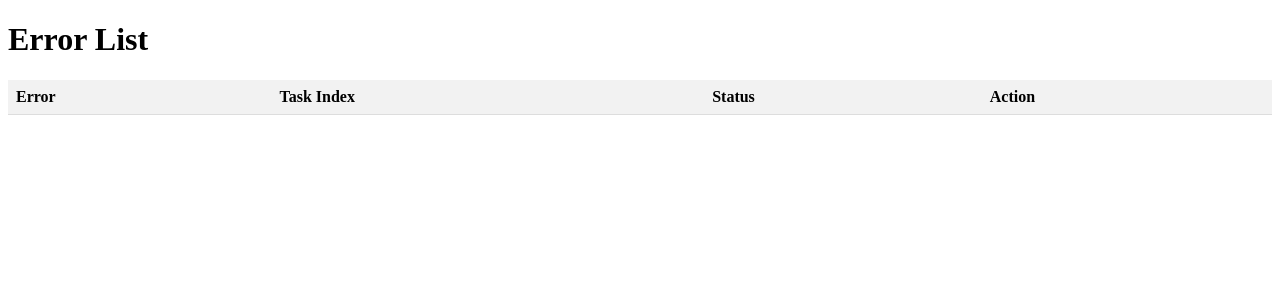
After one commit to StevenLi-phoenix/ping, a Flask app: page /error/reset in a window 1280 px wide. The commit adds this page. Shown: the top 300 px of the page. Run offline with Flask 2, Linux system fonts and the light colour scheme; data that the repository does not hold is empty.

Commit message:
V1.998 - add error fix html and revise(force) methods - add config for testing - changnig the format of css for status and list Known issue - the error can not delete errors when complete (error.html) - main.py can not send package at full capability - the list.html and status.html do not have a distribution - the list.html still return the full list of all tasks not returning pictures or process bar - the details.html can not display result - the status.html did not display rate of packages - the status.html did not display user(ip) for submitting

```diff
--- a/CONFIG.py
+++ b/CONFIG.py
@@ -1,4 +1,6 @@
 import requests
+
+test = False  # only worked on task_server.py side. does not affect client side
 
 LEVEL = 20  # info: 20
 LogDirectionary = "./log"
@@ -6,6 +8,9 @@ ICMP_ECHO_REQUEST = 8
 RETRY_TIMES = 3
 LOOPTIMEOUTSEC = 20
 DELAYONCRITICALERROR = 60
+
+# Define the size of the rolling window in minutes
+window_size = 60
 
 LOCAL_SERVER_IP = "http://127.0.0.1:8001" # FOR LOCAL SERVRE ONLY
 INTRA_SERVER_IP = "http://172.16.82.60:8001" # FOR INTRANET
--- a/main.py
+++ b/main.py
@@ -96,6 +96,7 @@ class worker:
     @atexit.register
     def stopLoop(self):
         self.working = False
+        self.sock.close()
 
 
 class sender(worker):
--- a/task_server.py
+++ b/task_server.py
@@ -1,33 +1,64 @@
 import os
+import time
+from datetime import datetime, timedelta
 
 from flask import Flask, request, jsonify, render_template
 import threading
 import atexit
 import json
 
+import CONFIG
+
+# todo: add a discribtion to both list and status
+
 app = Flask(__name__)
-
-# todo: auto update when task is done, like auto refresh the webpage but not refreshing the whole webpage
-# todo: add failure tracking below the tittle
-# todo: add current pending block to display
-
-tasks = {i: 0 for i in range(256)}
+if CONFIG.test:
+    tasks = {int(i + 12032): 0 for i in range(256)}
+else:
+    tasks = {i: 0 for i in range(256 * 256)}
 errors = []
 
 # Load the task list from disk when the program starts
 try:
-    with open('tasks.json') as f:
+    with open('tasks.json', 'r') as f:
         tasks = json.load(f)
+        tasks = {int(k): v for k, v in tasks.items()}
 except FileNotFoundError:
     pass
 
+# Load the task list from disk when the program starts
+try:
+    with open('errors.json', 'r') as f:
+        errors = json.load(f)
+except FileNotFoundError:
+    pass
+
+# Define a variable to keep track of the number of connections
+connections = []
+
+
+
+# Define a function to calculate the connection rate
+def calculate_rate():
+    # Get the current time
+    now = datetime.now()
+    # Filter the connections made within the last window_size minutes
+    recent_connections = [conn for conn in connections if now - conn < timedelta(minutes=CONFIG.window_size)]
+    # Calculate the connection rate as connections per minute
+    rate = len(recent_connections) / CONFIG.window_size
+    # Return the connection rate
+    return rate
 
 # Save the task list to disk when the program exits
 @atexit.register
-def save_task_list():
+def save_list():
+    for task_id in tasks.keys():
+        if tasks[task_id] == 1:
+            tasks[task_id] = 0  # reset task status cuz closing
     with open('tasks.json', 'w') as f:
         json.dump(tasks, f)
-
+    with open('errors.json', 'w') as f:
+        json.dump(errors, f)
 
 def reset_task_status(index):
     if tasks[index] == 1:
@@ -37,8 +68,8 @@ def reset_task_status(index):
 
 def get_task_status(task_id):
     """Return the status code for the given task ID."""
-    if str(task_id) in tasks:
-        return tasks[str(task_id)]
+    if int(task_id) in tasks:
+        return tasks[int(task_id)]
     else:
         return None
 
@@ -48,8 +79,7 @@ def save_result(task_id, result):
     ip1, ip2 = ip // 256, ip % 256
     filename = os.path.join("ip", str(ip1), str(ip2))
     os.makedirs(os.path.join("ip", str(ip1)), exist_ok=True)
-    with open(filename, "w") as f:
-        f.write(str(result))
+    json.dump(result, open(filename, "w"))
 
 
 @app.route('/get_task', methods=['GET'])
@@ -65,10 +95,12 @@ def get_task():
 
 @app.route('/submit_result', methods=['POST'])
 def submit_result():
-    task_index = request.json['task_index']
+    task_index = int(request.json['task_index'])
     result = request.json['result']
-    # length_of_data = len(result.get('result_data'))
-    if result.get('success') and result.get('result_data') and len(result.get('result_data')) == 65536:
+    result["time"] = int(time.time())
+    if task_index not in tasks.keys():
+        error = {'task_index': task_index, 'error': f'Index of {task_index} not found'}
+    elif result.get('success') and result.get('result_data') and len(result.get('result_data')) == 65536:
         tasks[task_index] = 2
         # start a new thread for saving returning time
         threading.Thread(target=save_result, args=(task_index, result)).start()
@@ -80,7 +112,7 @@ def submit_result():
         tasks[task_index] = 3
         error = {'task_index': task_index, 'error': 'Unknown error'}
     errors.append(error)
-    return jsonify({'success': False, 'error':error})
+    return jsonify({'success': False, 'error': error})
 
 
 @app.route('/add_task', methods=['POST'])
@@ -91,9 +123,15 @@ def add_task():
     return jsonify({'success': True, 'task_index': task_index})
 
 
-@app.route('/get_errors', methods=['GET'])
-def get_errors():
+@app.route('/error', methods=['GET'])
+def error():
     return jsonify(errors)
+
+
+# todo: add error handler page
+@app.route('/error/reset', methods=['GET'])
+def error_reset():
+    return render_template("error.html")
 
 
 @app.route('/get_pending', methods=['GET'])
@@ -122,11 +160,20 @@ def get_progress():
         'pending': {k: v for k, v in tasks.items() if v == 1}
     })
 
+@app.route('/rate')
+def rate():
+    # Append the current time to the connections list
+    connections.append(datetime.now())
+    # Calculate the connection rate
+    ratec = calculate_rate()
+    # Return a response with the current connection rate
+    return f'The current connection rate is {ratec:.2f} connections per minute.'
+
 
 @app.route('/')
 def index():
     """Display the task status page."""
-    return render_template('status.html', tasks=tasks, errors=errors)
+    return render_template('status.html', errors=errors)
 
 
 @app.route('/list')
@@ -138,17 +185,44 @@ def indexBlocks():
 @app.route('/details/<int:task_id>')
 def details(task_id):
     """Display the details for a specific task."""
-    status_code = get_task_status(task_id)
+    status_code = get_task_status(int(task_id))
     if status_code is None:
         return f"Task {task_id} not found"
     else:
+        # todo: if sucess open the saved file and render a 256*256 pixel map for succeed ip address
+        # todo: add a timestamp to the record
         return render_template('details.html', task_id=task_id, status_code=status_code)
 
+
+@app.route('/revise')
+def revise():
+    task_id, code, force = None, None, False
+    try:
+        task_id = int(request.args.get('id'))
+        code = int(request.args.get('code'))
+        if request.args.get('force'):
+            force = int(request.args.get('force'))
+    except Exception as e:
+        return {'success': False, "error": str(e)}
+    if not force and tasks.get(task_id) and tasks.get(task_id) == 1:
+        return {'success': False, "error": "The task is working"}
+    if task_id is not None and code is not None:
+        tasks[task_id] = code
+        return {'success': True}
+    else:
+        return {'success': False, "error": "Unknown error"}
+
+#todo: add a method that can delete error
+
+
+# todo: add an user system to thanks for contributing and calculate the submition time based on their submit likewise
+#  34 submits/hour or so
 
 @app.route('/ping')
 def online():
     """return the server status return {}"""
     return {}
 
+
 if __name__ == '__main__':
     app.run(host='0.0.0.0', port=8001)
--- /dev/null
+++ b/templates/error.html
@@ -0,0 +1,75 @@
+<!DOCTYPE html>
+<html>
+  <head>
+    <title>Error List</title>
+    <script src="https://code.jquery.com/jquery-3.6.0.min.js"></script>
+    <script>
+        function updateErrorList() {
+          $.getJSON("/error", function(data) {
+            var html = "";
+            for (var i = 0; i < data.length; i++) {
+              var error = data[i];
+              html += "<tr>";
+              html += "<td>" + error["error"] + "</td>";
+              html += "<td>" + error["task_index"] + "</td>";
+              html += "<td id='status-" + error["task_index"] + "'>" + (error["status"] || "N/A") + "</td>";
+              html += '<td><form onsubmit="return false;">';
+              html += '<button type="submit" name="code" value="0" onclick="sendRequest(' + error["task_index"] + ', 0)">Retry</button>';
+              html += '<button type="submit" name="code" value="2" onclick="sendRequest(' + error["task_index"] + ', 2)">Success</button>';
+              html += '<button type="submit" name="code" value="3" onclick="sendRequest(' + error["task_index"] + ', 3)">Error</button>';
+              html += '</form><span class="result"></span></td>';
+              html += "</tr>";
+            }
+            $("#error-list tbody").html(html);
+          });
+        }
+        setInterval(updateErrorList, 60000);
+        updateErrorList();
+
+        function sendRequest(id, code) {
+            $.getJSON("/revise?id=" + id + "&code=" + code, function (result) {
+                var statusTd = $("#status-" + id);
+                if (result.success) {
+                    statusTd.text("Success");
+                } else {
+                    statusTd.text(result.error || "Unknown error");
+                }
+                var resultSpan = statusTd.closest("td").find(".result");
+                resultSpan.text(JSON.stringify(result));
+            });
+        }
+    </script>
+    <style>
+      table {
+        border-collapse: collapse;
+        width: 100%;
+      }
+      th, td {
+        text-align: left;
+        padding: 8px;
+        border-bottom: 1px solid #ddd;
+      }
+      th {
+        background-color: #f2f2f2;
+      }
+      form {
+        display: inline-block;
+      }
+    </style>
+  </head>
+  <body>
+    <h1>Error List</h1>
+    <table id="error-list">
+      <thead>
+        <tr>
+          <th>Error</th>
+          <th>Task Index</th>
+          <th>Status</th>
+          <th>Action</th>
+        </tr>
+      </thead>
+      <tbody>
+      </tbody>
+    </table>
+  </body>
+</html>
--- a/templates/status.html
+++ b/templates/status.html
@@ -58,6 +58,7 @@
 			position: absolute;
 			top: 0;
 			right: 0;
+			font-size: 40px;
 			padding: 10px;
 			background-color: #fff;
 		  }
@@ -115,7 +116,7 @@
             doneTasksElement.textContent = `${data.done_tasks}`;
             totalTasksElement.textContent = `${data.total_tasks}`;
             progressElement.textContent = `${data.done_tasks}/${data.total_tasks}`;
-			const percentage = totalTasks === 0 ? 0 : Math.floor((`${data.done_tasks}` / `${data.total_tasks}`) * 100);
+			const percentage = `${data.total_tasks}` === 0 ? 0 : Math.floor((`${data.done_tasks}` / `${data.total_tasks}`) * 100);
 		    progressBar.style.width = `${percentage}%`;
 		    percentageElement.innerText = `${percentage}%`;
           } else {
@@ -129,7 +130,7 @@
           for (const index in data.errors) {
 				const li = document.createElement('li');
 				li.textContent = `Task-${index}`;
-				pendingList.appendChild(li);
+				errorsList.appendChild(li);
 			}
 
 		  const pendingList = document.getElementById('pending');
```
Also changed, not shown: templates/list.html (+21 -15 lines), 1 other file.
